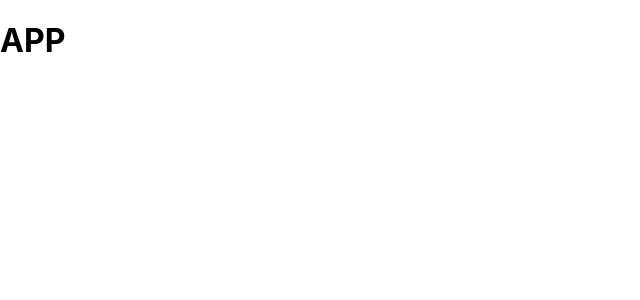
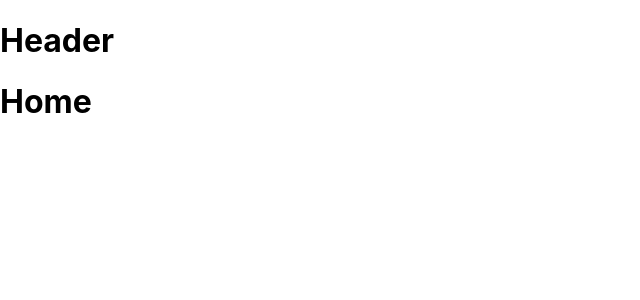
Before and after one commit to GabrielFelix23/Trips, a React (Create React App) app in the folder trips/: page / in a window 1280 px wide. Shown: the top 300 px of the page, without its empty margins (0-640 px from the left). Built offline with nearby package versions, Linux system fonts and the light colour scheme.

Commit message:
Começando projeto com header e rotas

```diff
--- a/trips/src/App.js
+++ b/trips/src/App.js
@@ -1,7 +1,14 @@
 import React from 'react'
+import {BrowserRouter} from 'react-router-dom'
+
+import Routes from './router'
+import Header from './components/Header'
 
 export default function App() {
   return (
-    <h1>APP</h1>
+    <BrowserRouter>
+      <Header/>
+      <Routes/>
+    </BrowserRouter>
   )
 }
--- /dev/null
+++ b/trips/src/Pages/Home/index.js
@@ -0,0 +1,7 @@
+import React from 'react'
+
+export default function Home() {
+  return (
+    <h1>Home</h1>
+  )
+}
--- /dev/null
+++ b/trips/src/Pages/Reservas/index.js
@@ -0,0 +1,7 @@
+import React from 'react'
+
+export default function Reservas() {
+  return (
+    <h1>Reservas</h1>
+  )
+}
--- /dev/null
+++ b/trips/src/components/Header/index.js
@@ -0,0 +1,9 @@
+import React from 'react'
+
+export default function Header() {
+  return (
+    <header>
+        <h1>Header</h1>
+    </header>
+  )
+}
--- /dev/null
+++ b/trips/src/router.js
@@ -0,0 +1,14 @@
+import React from 'react'
+import { Switch, Route } from 'react-router-dom'
+
+import Home from './Pages/Home'
+import Reserva from './Pages/Reservas'
+
+export default function Routes(){
+    return(
+        <Switch>
+            <Route path="/" exact component={Home}/>
+            <Route path="/reservas" exact component={Reserva}/>
+        </Switch>
+    )
+}
```
Also changed, not shown: 1 other file (tests, documents, lock files or other folders).
